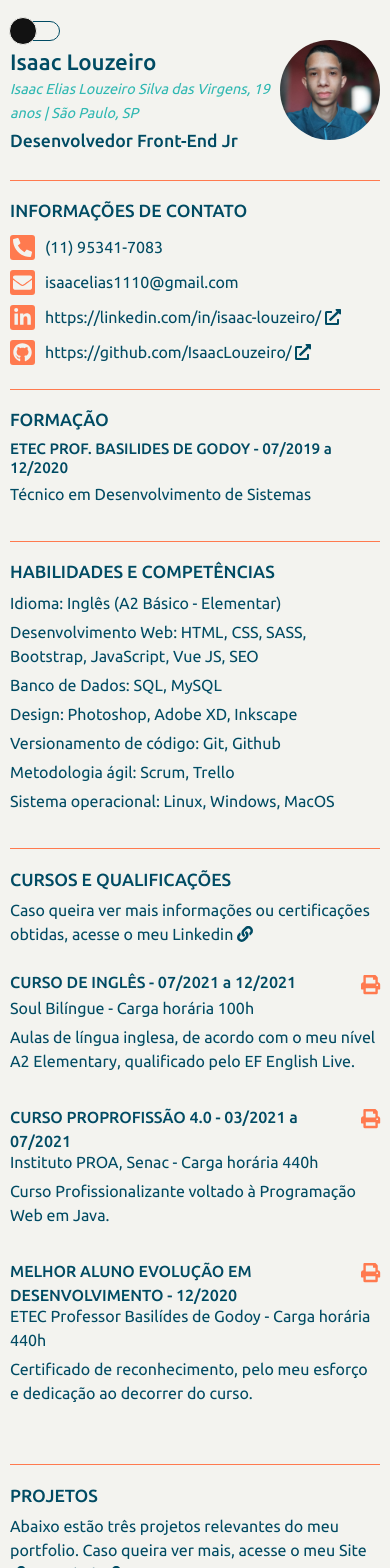
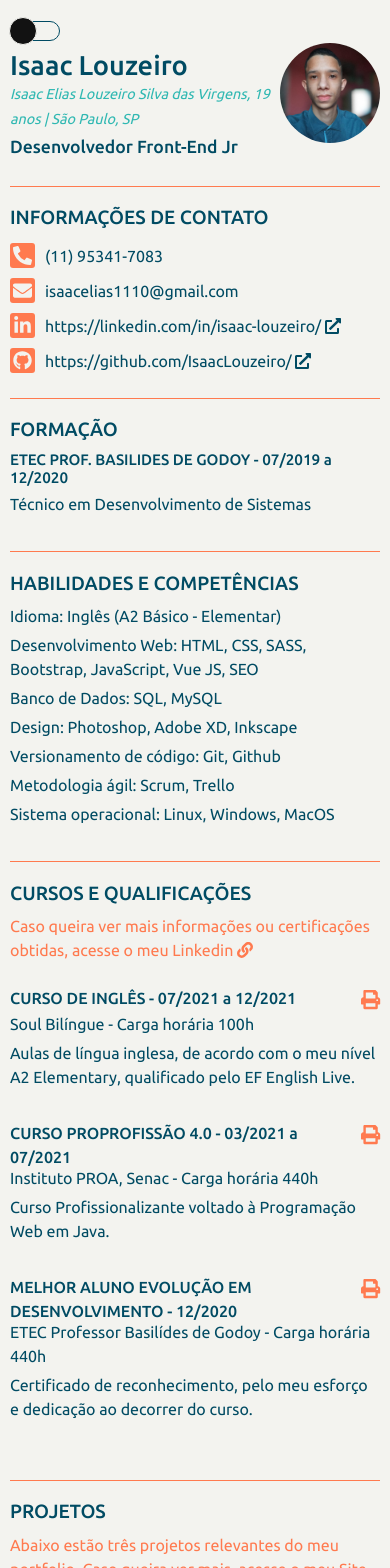
Before and after one commit to IsaacLouzeiro/resume, a Vue app: page / in a window 390 px wide. Shown: the top 1568 px of the page. Built offline with nearby package versions, Linux system fonts and the light colour scheme.

Commit message:
deixando titulo e subtitulo destacados

```diff
--- a/src/App.vue
+++ b/src/App.vue
@@ -115,10 +115,6 @@ export default {
         h2 {
             font-size: 1.2em;
             margin-bottom: .5em;
-
-            @media only screen and (max-width: 768px) {
-                font-size: 1.1em;
-            }
         }
 
         a {
--- a/src/assets/sass/colors.scss
+++ b/src/assets/sass/colors.scss
@@ -27,6 +27,9 @@ body.blackTheme {
 
     // ProjectsComp.vue
     .projectsComp { ul { li { .flex { a { color: $color4-b; &:hover { color: $color3-b; } } } ul { .titleExp { color: $color4-b; } } } } }
+
+    // subtitles
+    .subtitle { color: $color4-b; a { color: $color4-b; } }
 }
 
 body.whiteTheme {
@@ -46,4 +49,7 @@ body.whiteTheme {
 
     // ProjectsComp.vue
     .projectsComp { ul { li { .flex { a { color: $color4; &:hover { color: $color3; } } } ul { .titleExp { color: $color4; } } } } }
+
+    // subtitles
+    .subtitle { color: $color4; a { color: $color4; } }
 }
--- a/src/components/CoursesComp.vue
+++ b/src/components/CoursesComp.vue
@@ -11,7 +11,7 @@
 
 
         <h2>{{ title }}</h2>
-        <p>{{ subTitle }} <a :href="linkedin" target="_blank">Linkedin <font-awesome-icon :icon="['fas', 'link']" class="icon"/></a></p>
+        <p class="subtitle">{{ subTitle }} <a :href="linkedin" target="_blank">Linkedin <font-awesome-icon :icon="['fas', 'link']" class="icon"/></a></p>
 
         <ul>
             <li v-for="item in courses" :key="item.courses">
--- a/src/components/HeaderComp.vue
+++ b/src/components/HeaderComp.vue
@@ -47,10 +47,10 @@ export default {
 
         .details {
             h1 {
-                font-size: 1.7em;
+                font-size: 1.8em;
                 margin: 0;
                 @media only screen and (max-width: 650px) {
-                    font-size: 1.4em;
+                    font-size: 1.7em;
                 }
             }
 
--- a/src/components/ProjectsComp.vue
+++ b/src/components/ProjectsComp.vue
@@ -1,7 +1,7 @@
 <template>
     <section class="projectsComp">
         <h2>{{ title }}</h2>
-        <p>{{ subTitle }} <a :href="website" target="_blank">Site <font-awesome-icon :icon="['fas', 'link']" /></a> ou <a :href="github" target="_blank">Github <font-awesome-icon :icon="['fas', 'link']" /></a></p>
+        <p class="subtitle">{{ subTitle }} <a :href="website" target="_blank">Site <font-awesome-icon :icon="['fas', 'link']" /></a> ou <a :href="github" target="_blank">Github <font-awesome-icon :icon="['fas', 'link']" /></a></p>
 
         <ul>
             <li v-for="item in projects" :key="item.projects">
```
